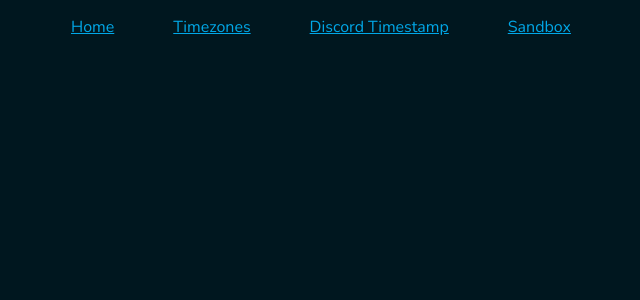
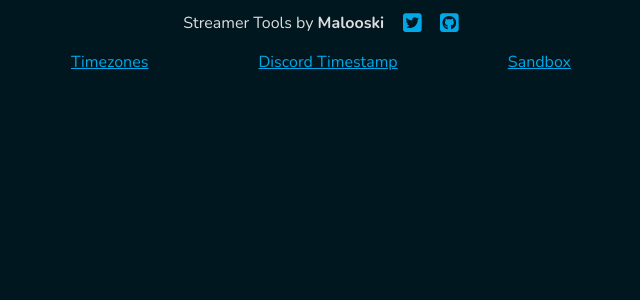
Before and after one commit to malooski/streamer-tools, a React (Create React App) app: page /sandbox in a window 1280 px wide. Shown: the top 300 px of the page, without its empty margins (319-959 px from the left). Built offline with nearby package versions, Linux system fonts and the light colour scheme.

Commit message:
Add malooski

```diff
--- a/package.json
+++ b/package.json
@@ -4,6 +4,7 @@
     "private": true,
     "dependencies": {
         "@fortawesome/fontawesome-svg-core": "^1.3.0-beta2",
+        "@fortawesome/free-brands-svg-icons": "^6.0.0-beta2",
         "@fortawesome/free-regular-svg-icons": "^6.0.0-beta2",
         "@fortawesome/free-solid-svg-icons": "^6.0.0-beta2",
         "@fortawesome/react-fontawesome": "^0.1.15",
--- a/src/App.tsx
+++ b/src/App.tsx
@@ -1,10 +1,13 @@
+import { faGithubSquare, faTwitterSquare } from "@fortawesome/free-brands-svg-icons";
+import { FontAwesomeIcon } from "@fortawesome/react-fontawesome";
 import React from "react";
-
 import { HashRouter as Router, Link, Route, Switch } from "react-router-dom";
 import styled from "styled-components";
 import DiscordTimestampPage from "./pages/DiscordTimestampPage";
 import SandboxPage from "./pages/SandboxPage";
 import TimezonesPage from "./pages/TimezonesPage";
+
+const RootDiv = styled.div``;
 
 const NavDiv = styled.div`
     width: 500px;
@@ -18,11 +21,36 @@ const NavDiv = styled.div`
     margin-bottom: 1em;
 `;
 
+const AboutMeHeader = styled.div`
+    margin: 12px;
+    display: flex;
+    flex-direction: row;
+    justify-content: center;
+    gap: 14pt;
+`;
+
 function App() {
     return (
         <Router>
+            <RootDiv>
+                <AboutMeHeader>
+                    <div>
+                        Streamer Tools by <strong>Malooski</strong>
+                    </div>
+
+                    <a href="https://twitter.com/malooskii" target="_blank" rel="noreferrer">
+                        <FontAwesomeIcon size="lg" icon={faTwitterSquare} />
+                    </a>
+
+                    <a
+                        href="https://github.com/malooski/streamer-tools"
+                        target="_blank"
+                        rel="noreferrer"
+                    >
+                        <FontAwesomeIcon size="lg" icon={faGithubSquare} />
+                    </a>
+                </AboutMeHeader>
                 <NavDiv>
-                <Link to="/">Home</Link>
                     <Link to="/timezones">Timezones</Link>
                     <Link to="/discord">Discord Timestamp</Link>
                     <Link to="/sandbox">Sandbox</Link>
@@ -38,6 +66,7 @@ function App() {
                         <SandboxPage />
                     </Route>
                 </Switch>
+            </RootDiv>
         </Router>
     );
 }
```
Also changed, not shown: 1 other file (tests, documents, lock files or other folders). Lines whose indentation alone changed are shown as unchanged.
